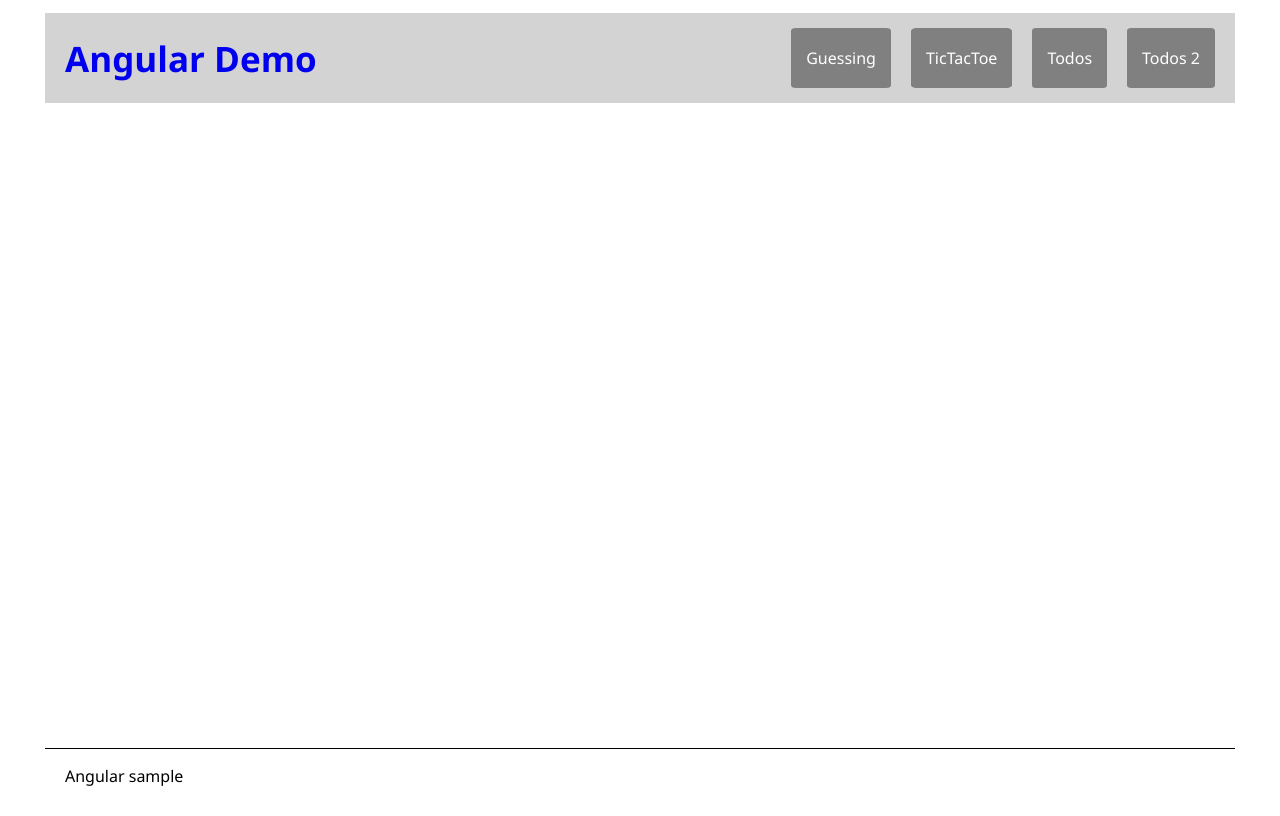
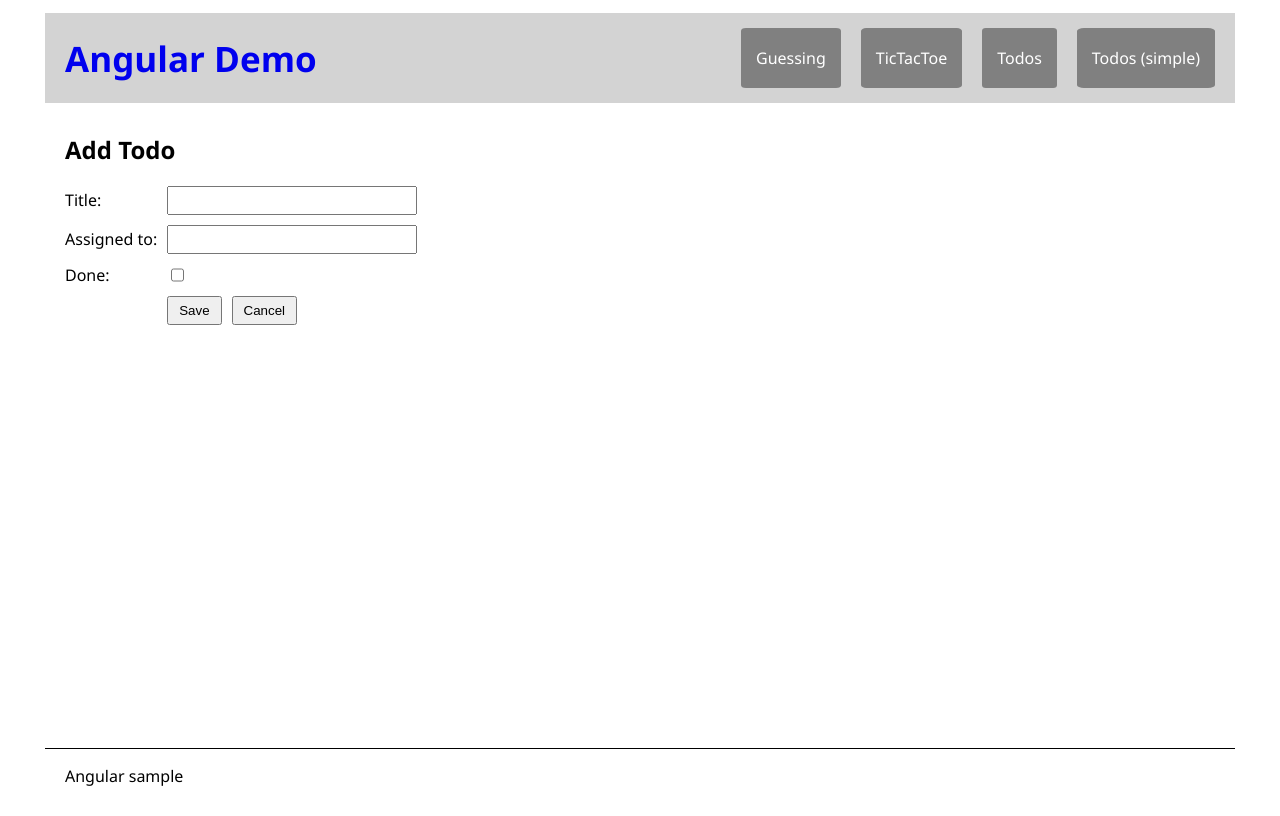
Before and after one commit to rstropek/htl-2024-25-4AHIF, an Angular app in the folder lectures/0020-angular-intro/: page /todo-list-simple/edit in a window 1280 px wide. Before the commit this address led to /. Built offline with nearby package versions, Linux system fonts and the light colour scheme.

Commit message:
Cleanup routes

```diff
--- a/lectures/0020-angular-intro/src/app/app.component.html
+++ b/lectures/0020-angular-intro/src/app/app.component.html
@@ -5,7 +5,7 @@
       <a class="nav-link" routerLink="/number-guessing">Guessing</a>
       <a class="nav-link" routerLink="/tic-tac-toe">TicTacToe</a>
       <a class="nav-link" routerLink="/todo-list">Todos</a>
-      <a class="nav-link" routerLink="/todo-list2">Todos 2</a>
+      <a class="nav-link" routerLink="/todo-list-simple">Todos (simple)</a>
     </div>
   </header>
 
--- a/lectures/0020-angular-intro/src/app/todos-simple/todos-edit/todos-edit.component.ts
+++ b/lectures/0020-angular-intro/src/app/todos-simple/todos-edit/todos-edit.component.ts
@@ -60,10 +60,10 @@ export class TodosEditComponent {
 
     await op;
 
-    this.router.navigateByUrl('/todo-list2');
+    this.router.navigateByUrl('/todo-list-simple');
   }
 
   cancel() {
-    this.router.navigateByUrl('/todo-list2');
+    this.router.navigateByUrl('/todo-list-simple');
   }
 }
```
Also changed, not shown: lectures/0020-angular-intro/src/app/app.routes.ts (+6 -6 lines).
